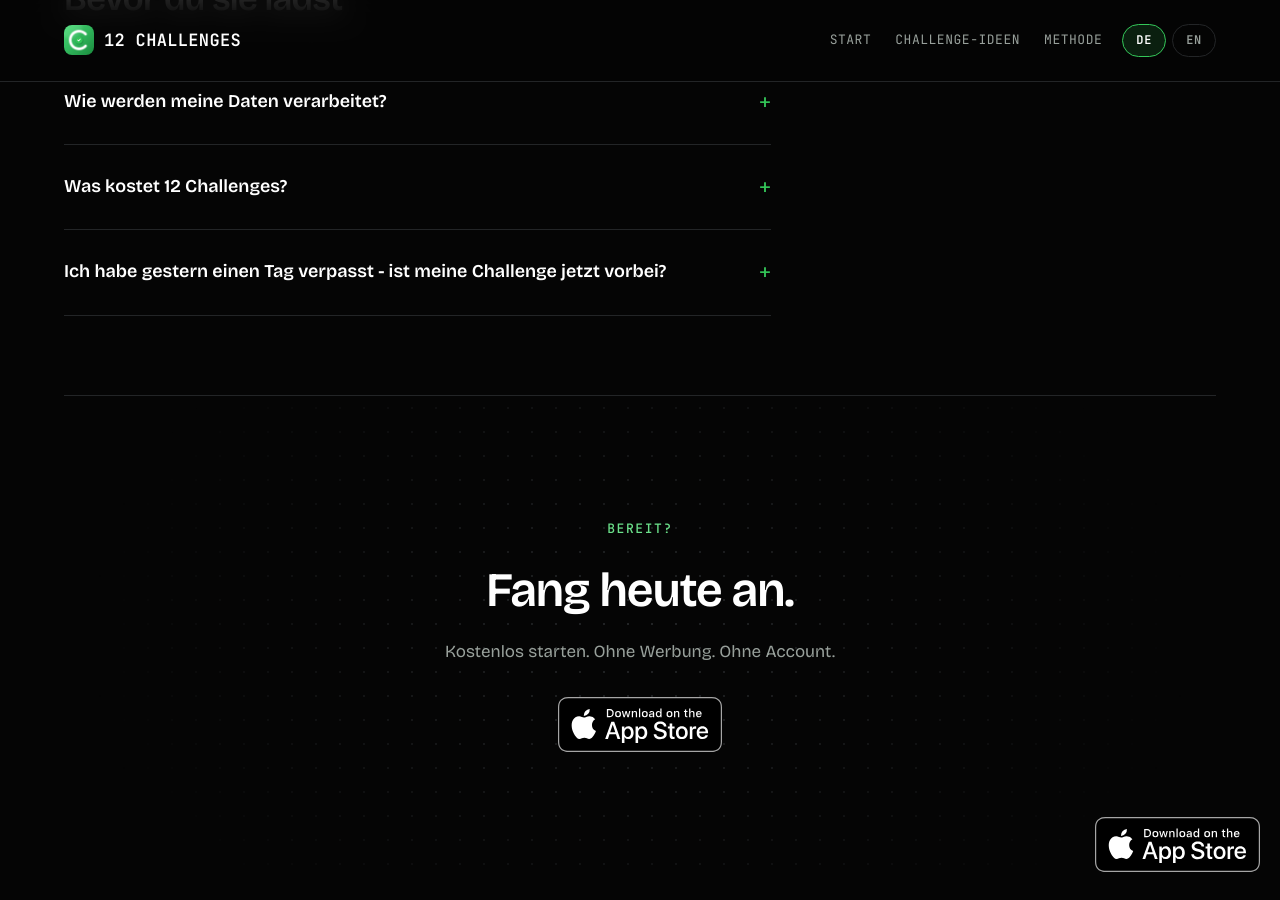
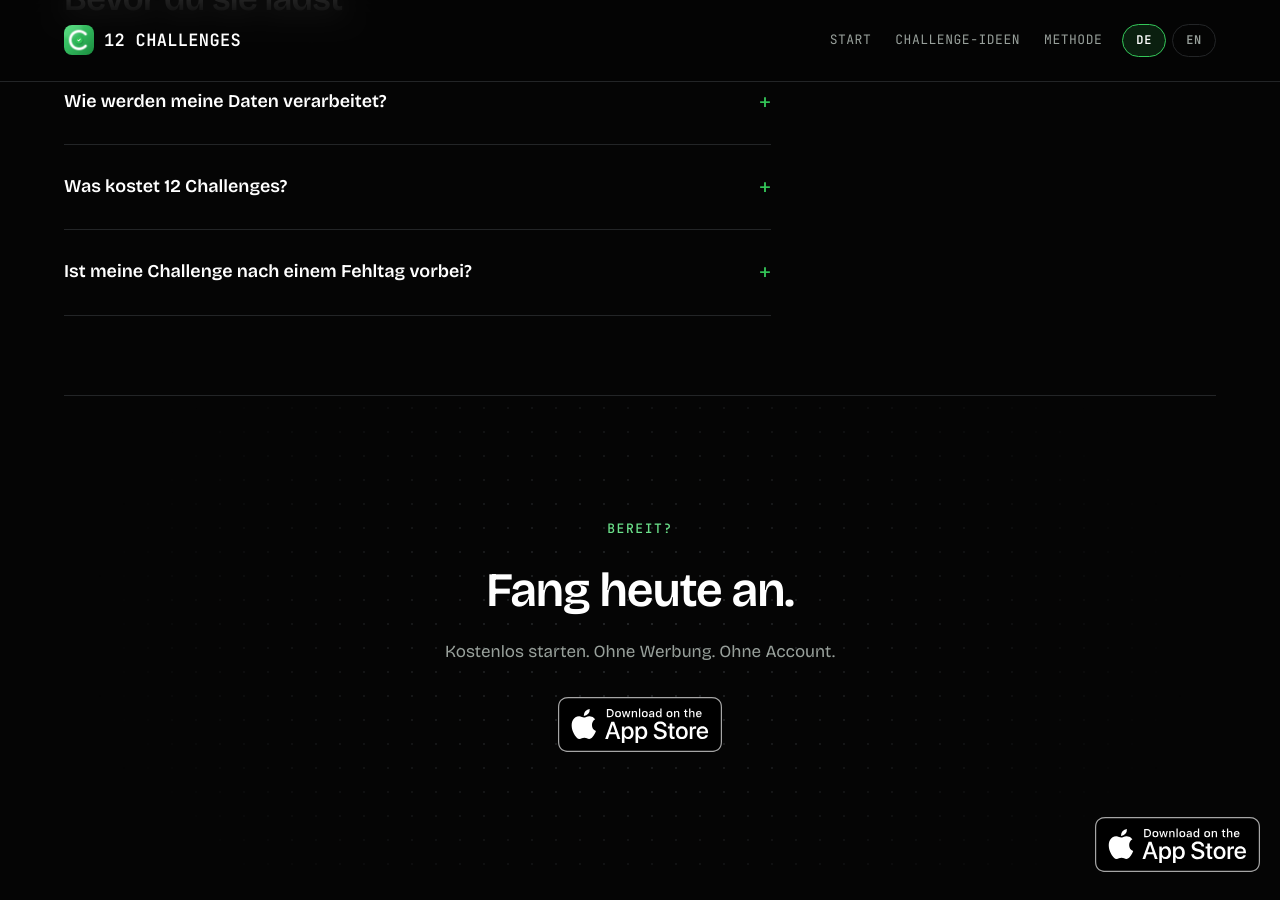
Before and after one commit to YannesJ/12c-website, a Jekyll site: the page built from index.html, in a window 1280 px wide and 900 px high, scrolled down 6627 px. Built offline with Jekyll 4.4.1, drawn with Linux system fonts in a browser that asks for light colours.

Commit message:
content: FAQ-Frage kürzer, passend zum Stil der übrigen Fragen
Co-Authored-By: Claude Sonnet 5 <noreply@anthropic.com>

```diff
--- a/en/index.html
+++ b/en/index.html
@@ -304,7 +304,7 @@ og_locale: en_US
             <p>The core features are free forever: full tracking, iCloud sync, and the home screen widget, no subscription, no ads, no account. An optional, one-time Pro upgrade unlocks the Apple Watch app, statistics, and the full archive.</p>
           </details>
           <details>
-            <summary>I missed a day yesterday - is my challenge over now?</summary>
+            <summary>Is my challenge over after a missed day?</summary>
             <p>No. A challenge doesn't have to go perfectly: it already counts as achieved at 26 out of 30 days, so four missed days are built in. Today and yesterday can also still be checked off afterward, just not older days. Only in the optional No Exceptions mode does every single day really count - for anyone who wants to start without a safety net on purpose.</p>
           </details>
         </div>
--- a/index.html
+++ b/index.html
@@ -304,7 +304,7 @@ og_locale: de_DE
             <p>Die Grundfunktionen sind dauerhaft kostenlos: das komplette Tracking, iCloud-Sync und das Home-Screen-Widget, ohne Abo, ohne Werbung, ohne Konto. Ein optionales, einmaliges Pro-Upgrade schaltet die Apple-Watch-App, die Statistiken und das vollständige Archiv frei.</p>
           </details>
           <details>
-            <summary>Ich habe gestern einen Tag verpasst - ist meine Challenge jetzt vorbei?</summary>
+            <summary>Ist meine Challenge nach einem Fehltag vorbei?</summary>
             <p>Nein. Eine Challenge muss nicht perfekt laufen: Schon ab 26 von 30 Tagen gilt sie als geschafft, vier Fehltage sind also eingeplant. Heute und gestern lassen sich außerdem noch nachträglich abhaken, nur ältere Tage nicht mehr. Nur im optionalen Modus „Ohne Ausnahme“ zählt wirklich jeder einzelne Tag - für alle, die ganz bewusst ohne Sicherheitsnetz starten wollen.</p>
           </details>
         </div>
```
